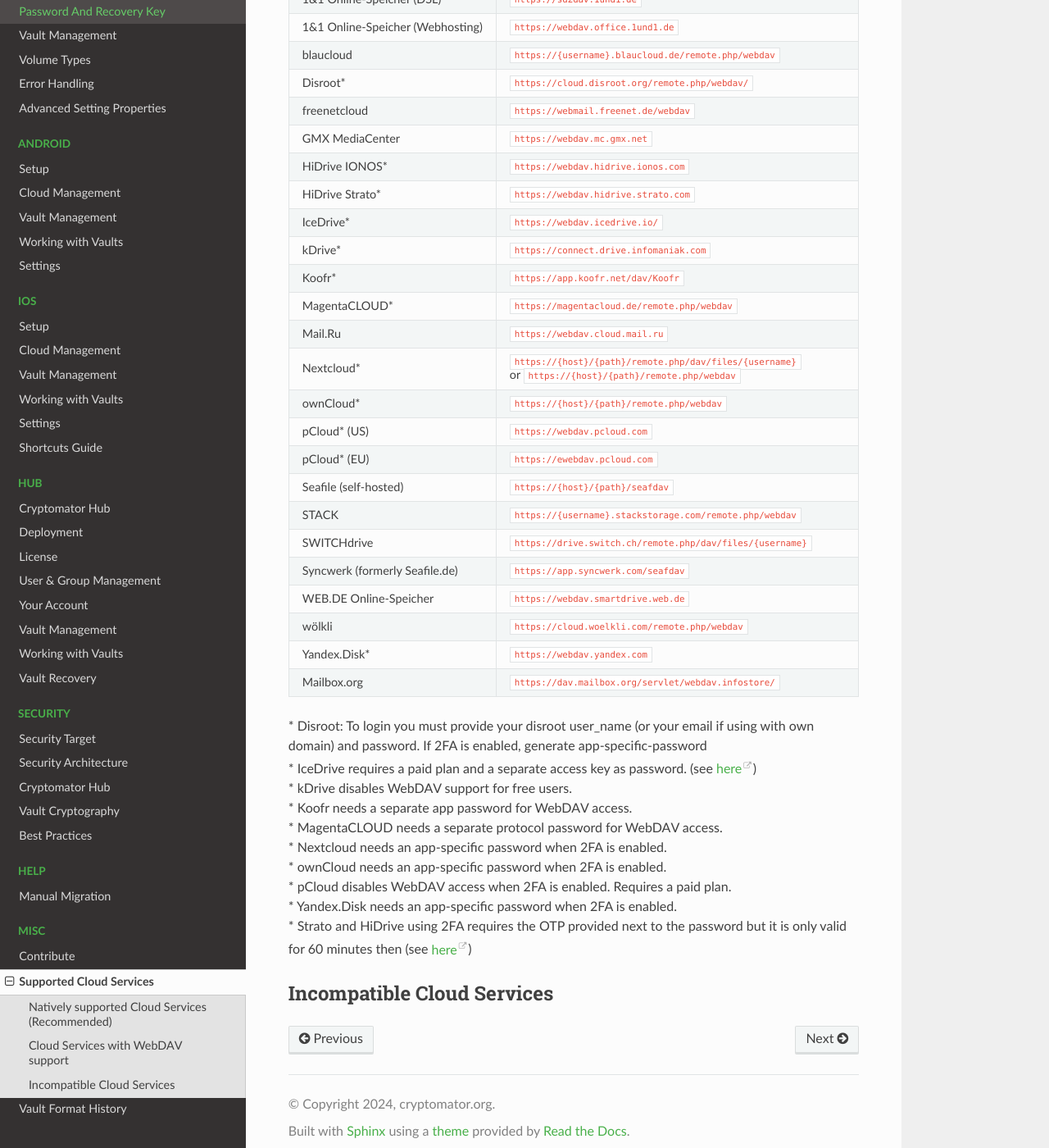
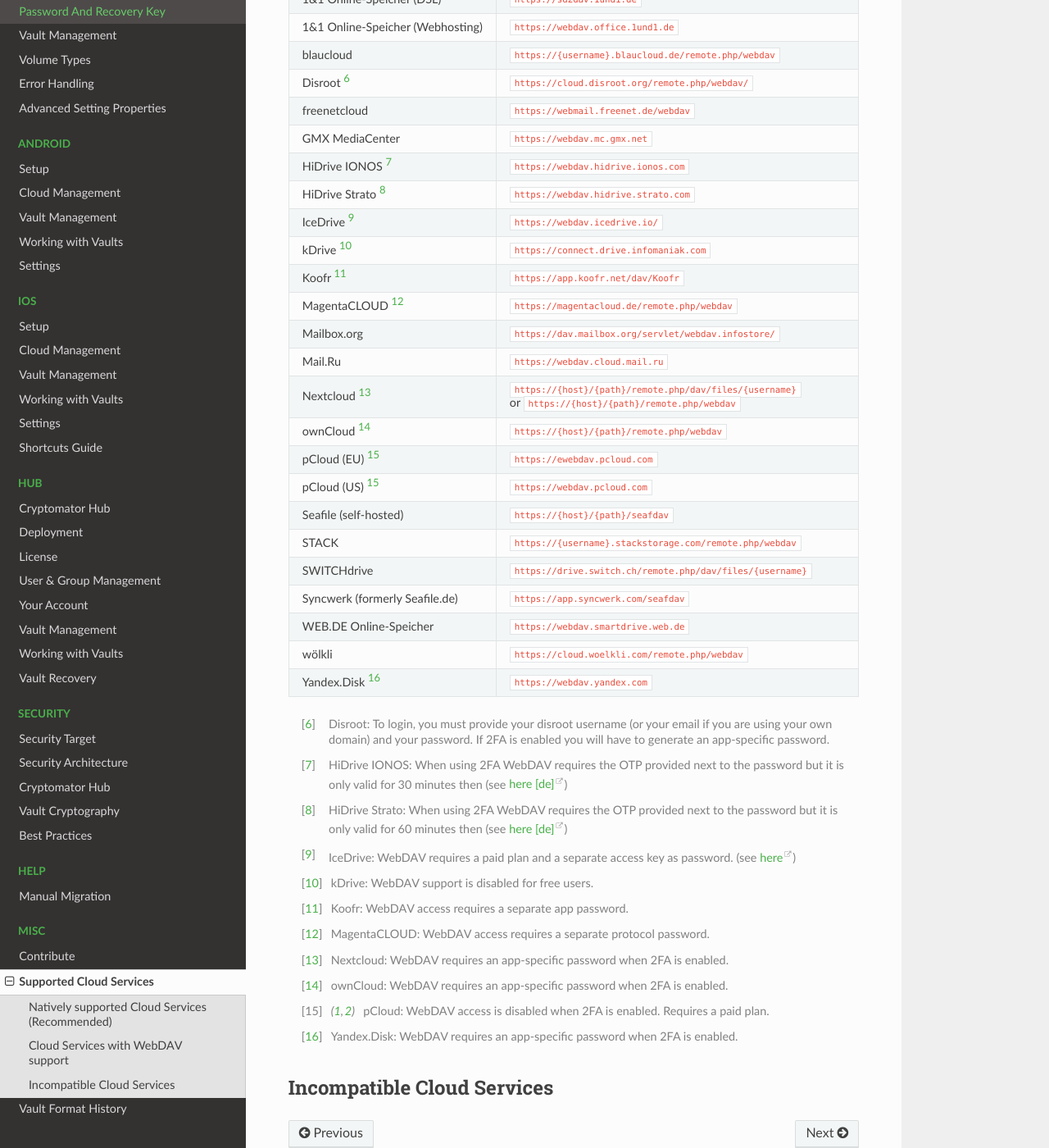
Before and after one commit to cryptomator/docs, a Sphinx documentation site: the page built from source/misc/supported-cloud-services.rst, in a window 1280 px wide and 1400 px high, scrolled down 1875 px. Shown: the whole window at 82% size. Built offline with Sphinx 7.4.7 and the Read the Docs theme 2.0.0, drawn with Linux system fonts in a browser that asks for light colours.

Commit message:
Revised "Cloud Services with WebDAV support" section
Replaced asterisks with actual footnotes
Split footnotes for "HiDrive IONOS" and "HiDrive Strato"
Reordered "Cloud Services with WebDAV support" table
Reordered and cleaned up corresponding footnotes

```diff
--- a/source/_static/csv/clouds-with-webdav-support.csv
+++ b/source/_static/csv/clouds-with-webdav-support.csv
@@ -2,25 +2,25 @@
 "1&1 Online-Speicher (DSL)","``https://sd2dav.1und1.de``"
 "1&1 Online-Speicher (Webhosting)","``https://webdav.office.1und1.de``"
 "blaucloud","``https://{username}.blaucloud.de/remote.php/webdav``"
-"Disroot*","``https://cloud.disroot.org/remote.php/webdav/``"
+"Disroot [#note-disroot]_","``https://cloud.disroot.org/remote.php/webdav/``"
 "freenetcloud","``https://webmail.freenet.de/webdav``"
 "GMX MediaCenter","``https://webdav.mc.gmx.net``"
-"HiDrive IONOS*","``https://webdav.hidrive.ionos.com``"
-"HiDrive Strato*","``https://webdav.hidrive.strato.com``"
-"IceDrive*","``https://webdav.icedrive.io/``"
-"kDrive*","``https://connect.drive.infomaniak.com``"
-"Koofr*","``https://app.koofr.net/dav/Koofr``"
-"MagentaCLOUD*","``https://magentacloud.de/remote.php/webdav``"
+"HiDrive IONOS [#note-hidrive-ionos]_","``https://webdav.hidrive.ionos.com``"
+"HiDrive Strato [#note-hidrive-strato]_","``https://webdav.hidrive.strato.com``"
+"IceDrive [#note-icedrive]_","``https://webdav.icedrive.io/``"
+"kDrive [#note-kdrive]_","``https://connect.drive.infomaniak.com``"
+"Koofr [#note-koofr]_","``https://app.koofr.net/dav/Koofr``"
+"MagentaCLOUD [#note-magentacloud]_","``https://magentacloud.de/remote.php/webdav``"
+"Mailbox.org","``https://dav.mailbox.org/servlet/webdav.infostore/``"
 "Mail.Ru","``https://webdav.cloud.mail.ru``"
-"Nextcloud*","``https://{host}/{path}/remote.php/dav/files/{username}`` or ``https://{host}/{path}/remote.php/webdav``"
-"ownCloud*","``https://{host}/{path}/remote.php/webdav``"
-"pCloud* (US)","``https://webdav.pcloud.com``"
-"pCloud* (EU)","``https://ewebdav.pcloud.com``"
+"Nextcloud [#note-nextcloud]_","``https://{host}/{path}/remote.php/dav/files/{username}`` or ``https://{host}/{path}/remote.php/webdav``"
+"ownCloud [#note-owncloud]_","``https://{host}/{path}/remote.php/webdav``"
+"pCloud (EU) [#note-pcloud]_","``https://ewebdav.pcloud.com``"
+"pCloud (US) [#note-pcloud]_","``https://webdav.pcloud.com``"
 "Seafile (self-hosted)","``https://{host}/{path}/seafdav``"
 "STACK","``https://{username}.stackstorage.com/remote.php/webdav``"
 "SWITCHdrive","``https://drive.switch.ch/remote.php/dav/files/{username}``"
 "Syncwerk (formerly Seafile.de)","``https://app.syncwerk.com/seafdav``"
 "WEB.DE Online-Speicher","``https://webdav.smartdrive.web.de``"
 "wölkli","``https://cloud.woelkli.com/remote.php/webdav``"
-"Yandex.Disk*","``https://webdav.yandex.com``"
-"Mailbox.org","``https://dav.mailbox.org/servlet/webdav.infostore/``"
+"Yandex.Disk [#note-yandex-disk]_","``https://webdav.yandex.com``"
--- a/source/misc/supported-cloud-services.rst
+++ b/source/misc/supported-cloud-services.rst
@@ -63,16 +63,17 @@
    :header-rows: 1
    :file: ../_static/csv/clouds-with-webdav-support.csv
 
-| \* Disroot: To login you must provide your disroot user_name (or your email if using with own domain) and password. If 2FA is enabled, generate app-specific-password
-| \* IceDrive requires a paid plan and a separate access key as password. (see `here <https://icedrive.net/help/account/does-icedrive-support-webdav>`_)
-| \* kDrive disables WebDAV support for free users.
-| \* Koofr needs a separate app password for WebDAV access.
-| \* MagentaCLOUD needs a separate protocol password for WebDAV access.
-| \* Nextcloud needs an app-specific password when 2FA is enabled.
-| \* ownCloud needs an app-specific password when 2FA is enabled.
-| \* pCloud disables WebDAV access when 2FA is enabled. Requires a paid plan.
-| \* Yandex.Disk needs an app-specific password when 2FA is enabled.
-| \* Strato and HiDrive using 2FA requires the OTP provided next to the password but it is only valid for 60 minutes then (see `here <https://www.strato.de/faq/cloud-speicher/2-Faktor-Authentifizierung/>`_)
+.. [#note-disroot] Disroot: To login, you must provide your disroot username (or your email if you are using your own domain) and your password. If 2FA is enabled you will have to generate an app-specific password.
+.. [#note-hidrive-ionos] HiDrive IONOS: When using 2FA WebDAV requires the OTP provided next to the password but it is only valid for 30 minutes then (see `here \[de\] <https://www.ionos.de/hilfe/hidrive/sicherheit-in-hidrive/aktivieren-der-zwei-faktor-authentifizierung/>`__)
+.. [#note-hidrive-strato] HiDrive Strato: When using 2FA WebDAV requires the OTP provided next to the password but it is only valid for 60 minutes then (see `here \[de\] <https://www.strato.de/faq/cloud-speicher/2-Faktor-Authentifizierung/>`__)
+.. [#note-icedrive] IceDrive: WebDAV requires a paid plan and a separate access key as password. (see `here <https://icedrive.net/help/account/does-icedrive-support-webdav>`__)
+.. [#note-kdrive] kDrive: WebDAV support is disabled for free users.
+.. [#note-koofr] Koofr: WebDAV access requires a separate app password.
+.. [#note-magentacloud] MagentaCLOUD: WebDAV access requires a separate protocol password.
+.. [#note-nextcloud] Nextcloud: WebDAV requires an app-specific password when 2FA is enabled.
+.. [#note-owncloud] ownCloud: WebDAV requires an app-specific password when 2FA is enabled.
+.. [#note-pcloud] pCloud: WebDAV access is disabled when 2FA is enabled. Requires a paid plan.
+.. [#note-yandex-disk] Yandex.Disk: WebDAV requires an app-specific password when 2FA is enabled.
 
 .. _misc/supported-cloud-services/incompatible-clouds:
 
```
